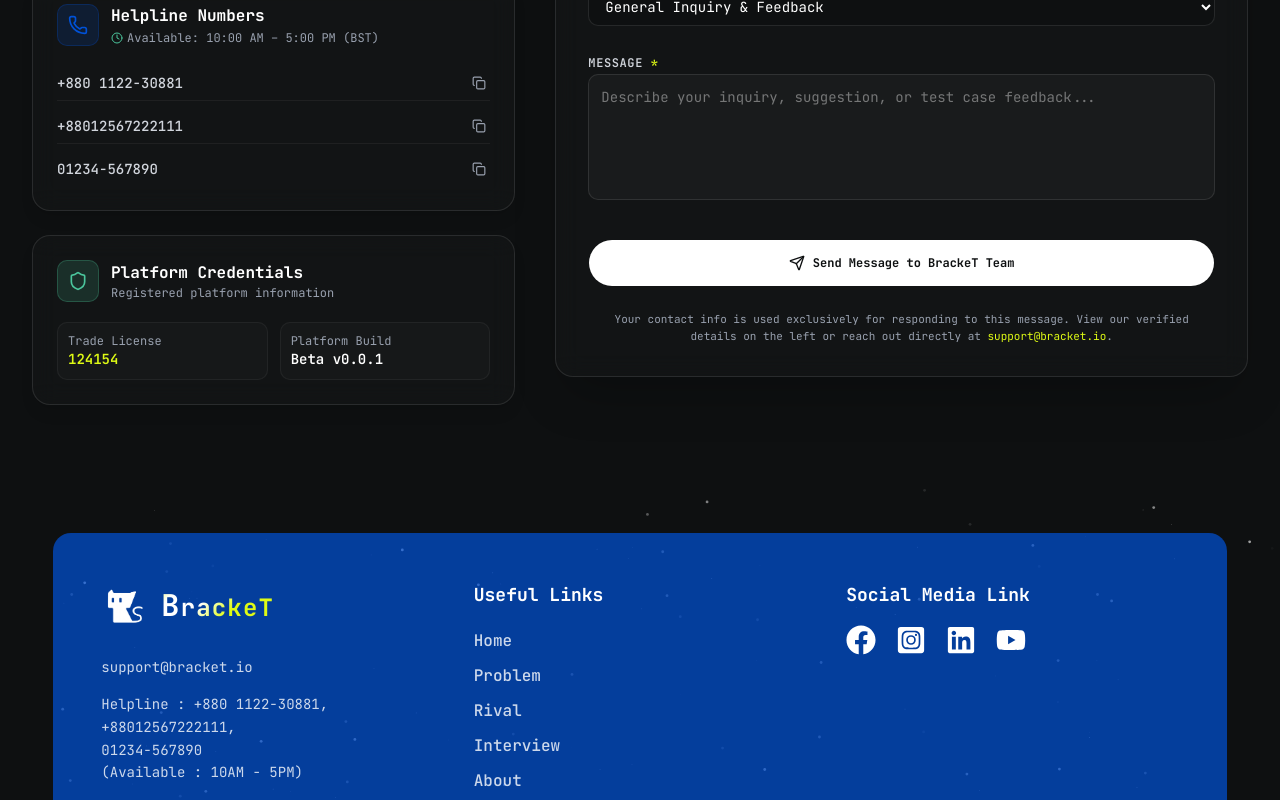
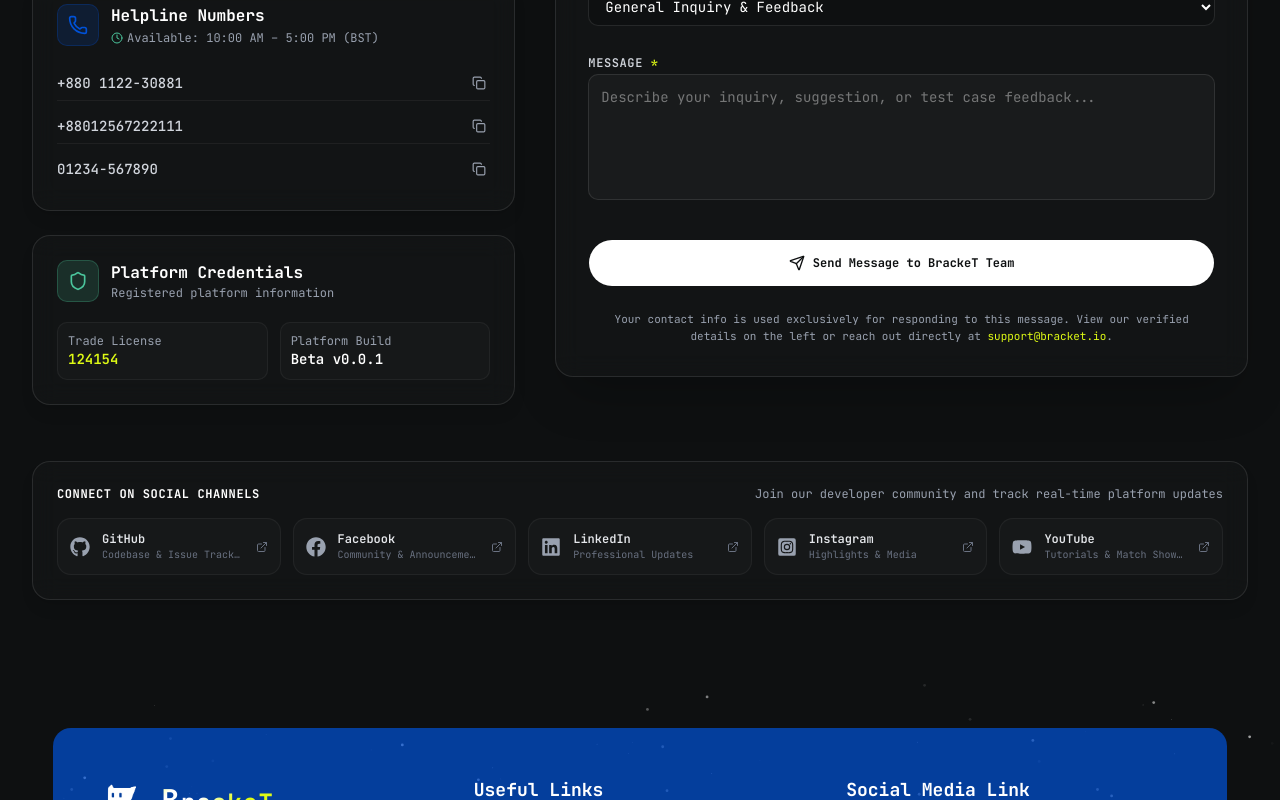
Before and after one commit to Riad-Zz/BrackeT, a React (Vite) app in the folder apps/web/: page /about in a window 1280 px wide. Shown: the part 1578-2378 px from the top of the page. Built offline with nearby package versions, Linux system fonts and the light colour scheme; no server answers.

Commit message:
feat(contact): introduce full-width 5-column layout for social channels

```diff
--- a/apps/web/src/Pages/About/components/ContactSection.tsx
+++ b/apps/web/src/Pages/About/components/ContactSection.tsx
@@ -458,6 +458,48 @@ export const ContactSection: React.FC = () => {
                     </div>
                 </motion.div>
             </div>
+
+            {/* Social Media & Channels (Full Width) */}
+            <motion.div
+                variants={itemVariants}
+                className="rounded-2xl border border-white/10 bg-white/[0.02] hover:border-foreground/40 p-5 sm:p-6 backdrop-blur-md space-y-4 hover:border-accent/40 transition-all duration-300 shadow-lg"
+            >
+                <div className="flex flex-col sm:flex-row sm:items-center justify-between gap-1">
+                    <h3 className="font-bold text-white text-xs uppercase tracking-wider">
+                        Connect on Social Channels
+                    </h3>
+                    <p className="text-xs text-gray-400">
+                        Join our developer community and track real-time platform updates
+                    </p>
+                </div>
+
+                <div className="grid grid-cols-1 sm:grid-cols-2 md:grid-cols-3 lg:grid-cols-5 gap-3">
+                    {socialLinks.map((s) => {
+                        const Icon = s.icon;
+                        return (
+                            <a
+                                key={s.name}
+                                href={s.url}
+                                target="_blank"
+                                rel="noopener noreferrer"
+                                aria-label={`Open ${s.name} (opens in new tab)`}
+                                className="flex items-center gap-3 p-3 rounded-xl bg-white/[0.02] border border-white/5 hover:border-accent/40 hover:bg-white/[0.05] transition-all group cursor-pointer"
+                            >
+                                <Icon className="w-5 h-5 text-gray-400 group-hover:text-accent group-hover:scale-110 transition-all shrink-0" />
+                                <div className="min-w-0 flex-1">
+                                    <span className="text-xs font-semibold text-gray-200 group-hover:text-accent block truncate">
+                                        {s.name}
+                                    </span>
+                                    <span className="text-[10px] text-gray-500 block truncate">
+                                        {s.description}
+                                    </span>
+                                </div>
+                                <ExternalLink className="w-3 h-3 text-gray-500 group-hover:text-accent shrink-0" />
+                            </a>
+                        );
+                    })}
+                </div>
+            </motion.div>
         </motion.section>
     );
 };
```
